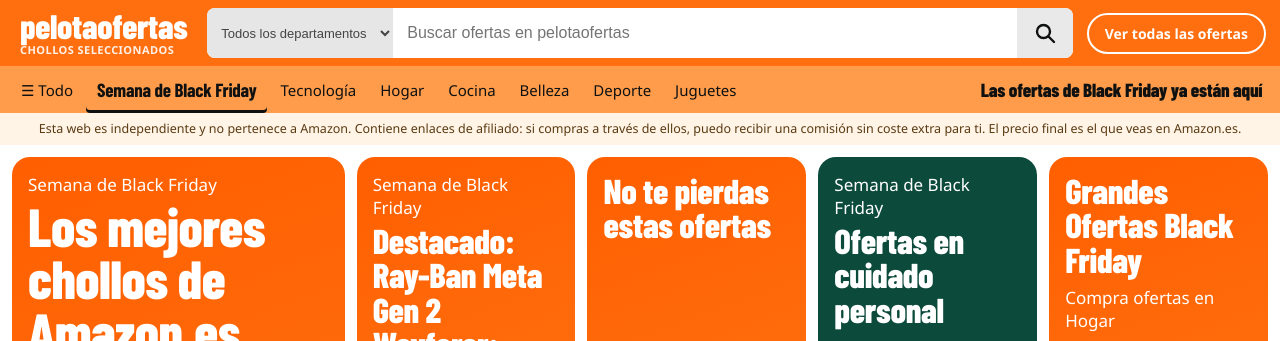
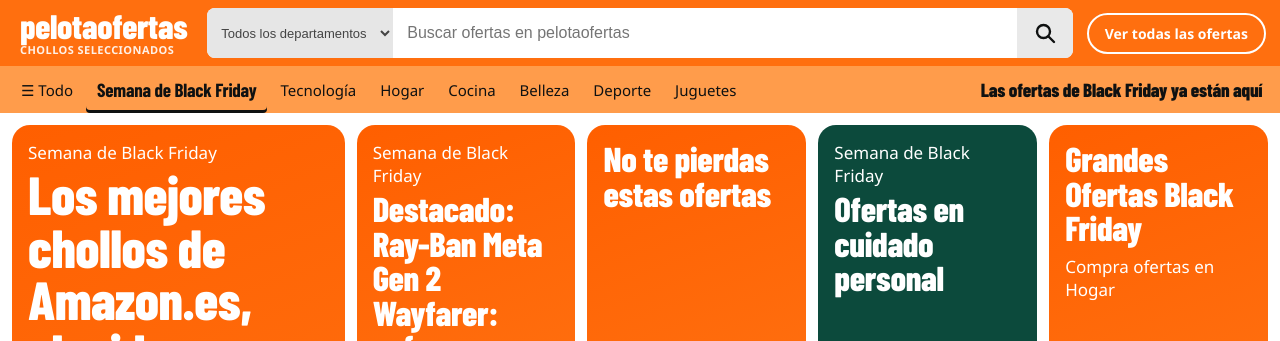
Before and after one commit to javierpoloiglesias-source/pelotamazon, a plain HTML site: page index.html in a window 1280 px wide. Shown: the top 341 px of the page. Drawn offline with Linux system fonts and the light colour scheme.

Commit message:
Quitar la franja de aviso de afiliado de arriba (se mantiene en el pie)
Co-Authored-By: Claude Opus 5.5 <noreply@anthropic.com>
Claude-Session: https://claude.ai/code/session_01AtJ2padRz4LErPEmjXfT26

```diff
--- a/index.html
+++ b/index.html
@@ -144,7 +144,6 @@ footer{background:var(--navy);color:#ddd;margin-top:30px}
   <a class="hlink" href="#ofertas">Ver todas las ofertas</a>
 </header>
 <nav id="nav" aria-label="Categorías"></nav>
-<p class="disc">Esta web es independiente y no pertenece a Amazon. Contiene enlaces de afiliado: si compras a través de ellos, puedo recibir una comisión sin coste extra para ti. El precio final es el que veas en Amazon.es.</p>
 
 <div class="wrap">
   <section class="hero" id="hero" aria-label="Ofertas destacadas"></section>
```
